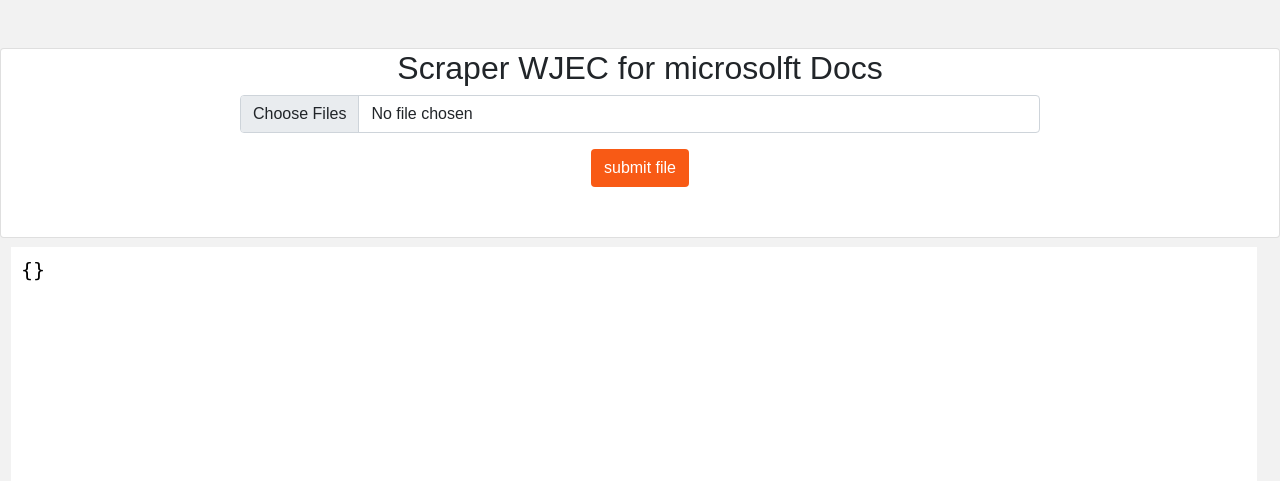
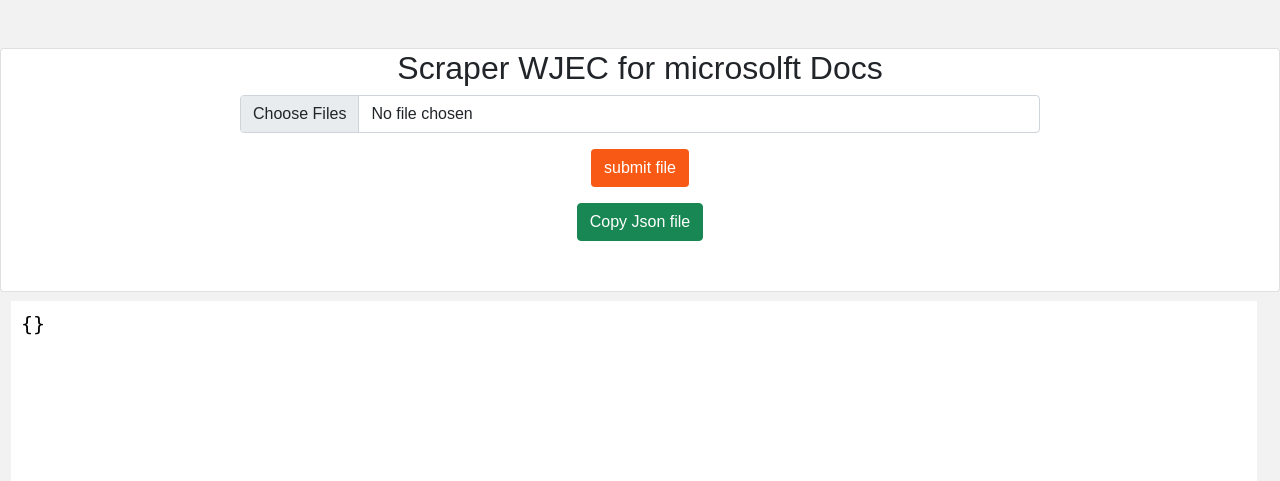
Before and after one commit to rhysrob/stroyboard-import, a Django app: page / in a window 1280 px wide. Shown: the top 481 px of the page. Run offline with Django 3.2, Linux system fonts and the light colour scheme; some libraries are stand-ins or nearby versions.

Commit message:
Add btn for coping json file

```diff
--- a/templates/scraper.html
+++ b/templates/scraper.html
@@ -44,6 +44,11 @@
                 <input class="btn my_hover user_button_sm" type="submit" value="submit file">
             </div>
         </form>
+           <!-- submit button -->
+           <div class="mb-3">
+            <button class="btn btn-success" onclick="copy()">Copy Json file </button>
+        </div>
+
         <p style="margin-top: 50px;">
             <textarea placeholder="" id="editing" spellcheck="false" oninput="update(this.value); sync_scroll(this);" onscroll="sync_scroll(this);" onkeydown="check_tab(this, event);">{{dic}}</textarea>
         </p>
@@ -51,6 +56,14 @@
 </section>
 
 <script>
+// copy from the textearea
+function copy() {
+  let textarea = document.getElementById("editing");
+  textarea.select();
+  document.execCommand("copy");
+}
+
+
 // HTML CSS JSResult Skip Results Iframe
 // EDIT ON
 function update(text) {
```
